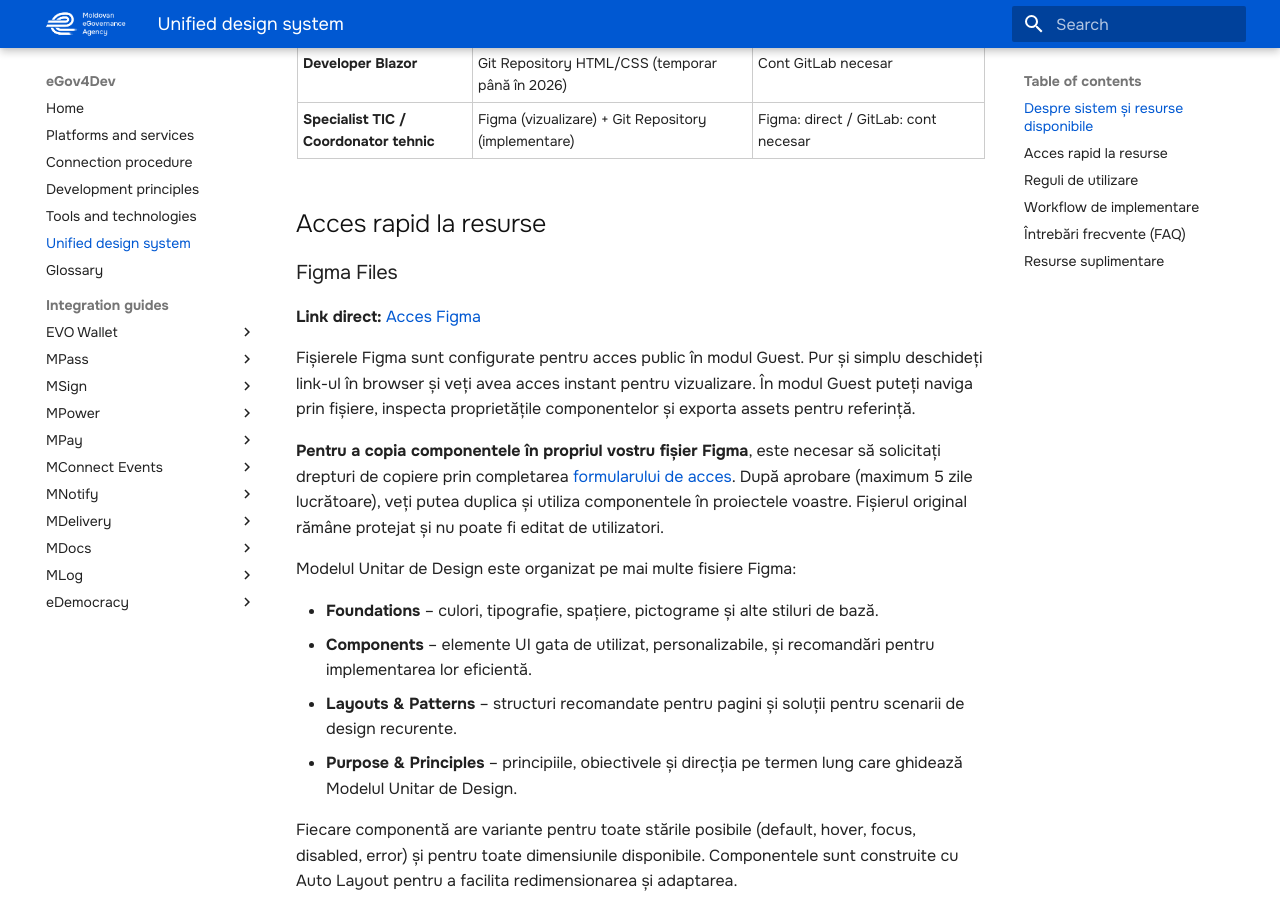
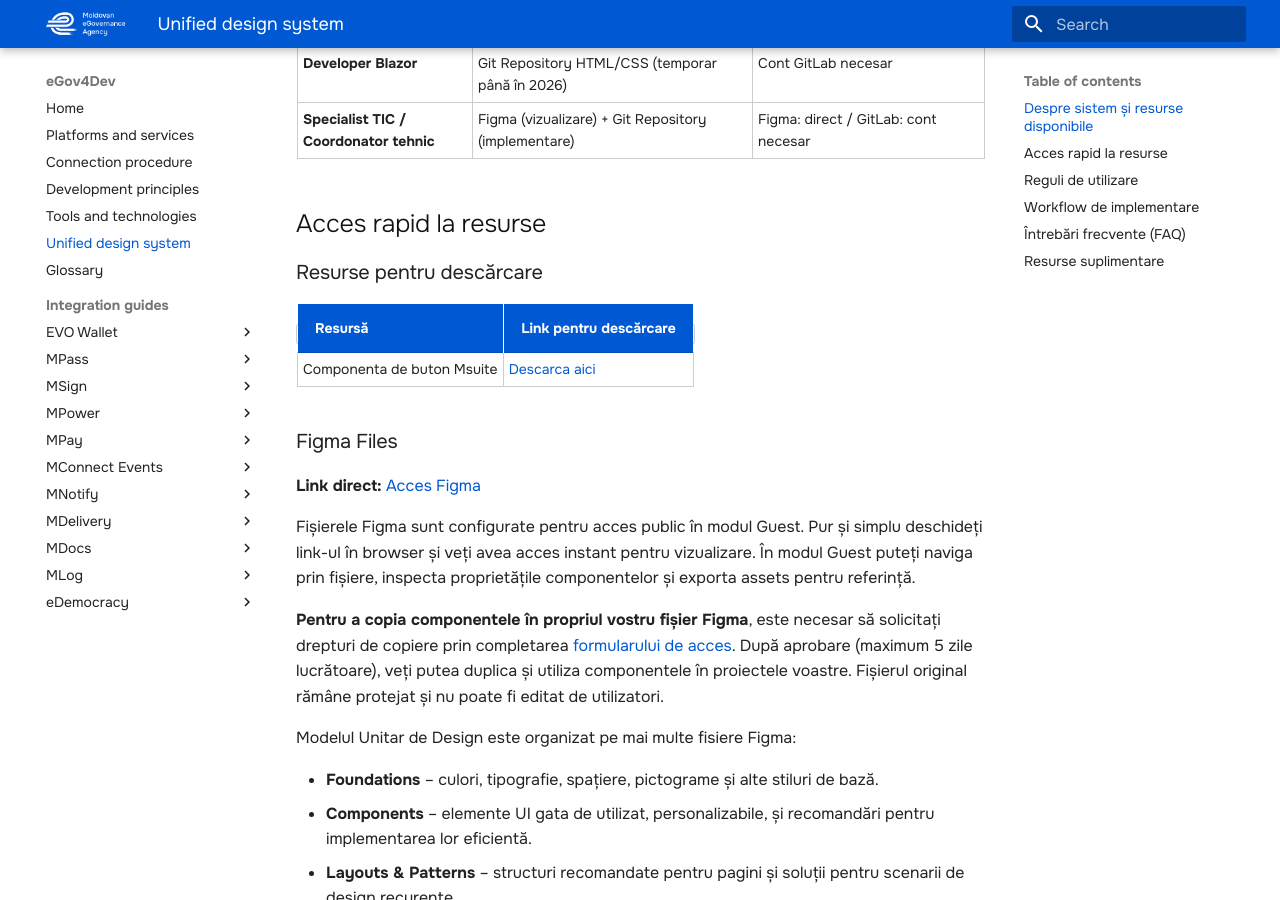
Before and after one commit to egov-moldova/egov4dev, an MkDocs documentation site: the page built from docs/mud/index.md, in a window 1280 px wide and 900 px high, scrolled down 2012 px. Built offline with MkDocs 1.6.1 and Material for MkDocs 9.7.7, drawn with Linux system fonts in a browser that asks for light colours.

Commit message:
MUD update cu butoane gata de utilizat

```diff
--- a/docs/mud/index.md
+++ b/docs/mud/index.md
@@ -41,6 +41,12 @@
 | **Specialist TIC / Coordonator tehnic** | Figma (vizualizare) + Git Repository (implementare) | Figma: direct / GitLab: cont necesar |
 
 ## Acces rapid la resurse
+
+### Resurse pentru descărcare
+
+| Resursă | Link pentru descărcare |
+|---------|-----------|
+|Componenta de buton Msuite| [Descarca aici](https://drive.google.com/drive/folders/1VDL-G44x5-_A2Z3OC0qHv2If8ZfV6IJy)|
 
 ### Figma Files
 
```
